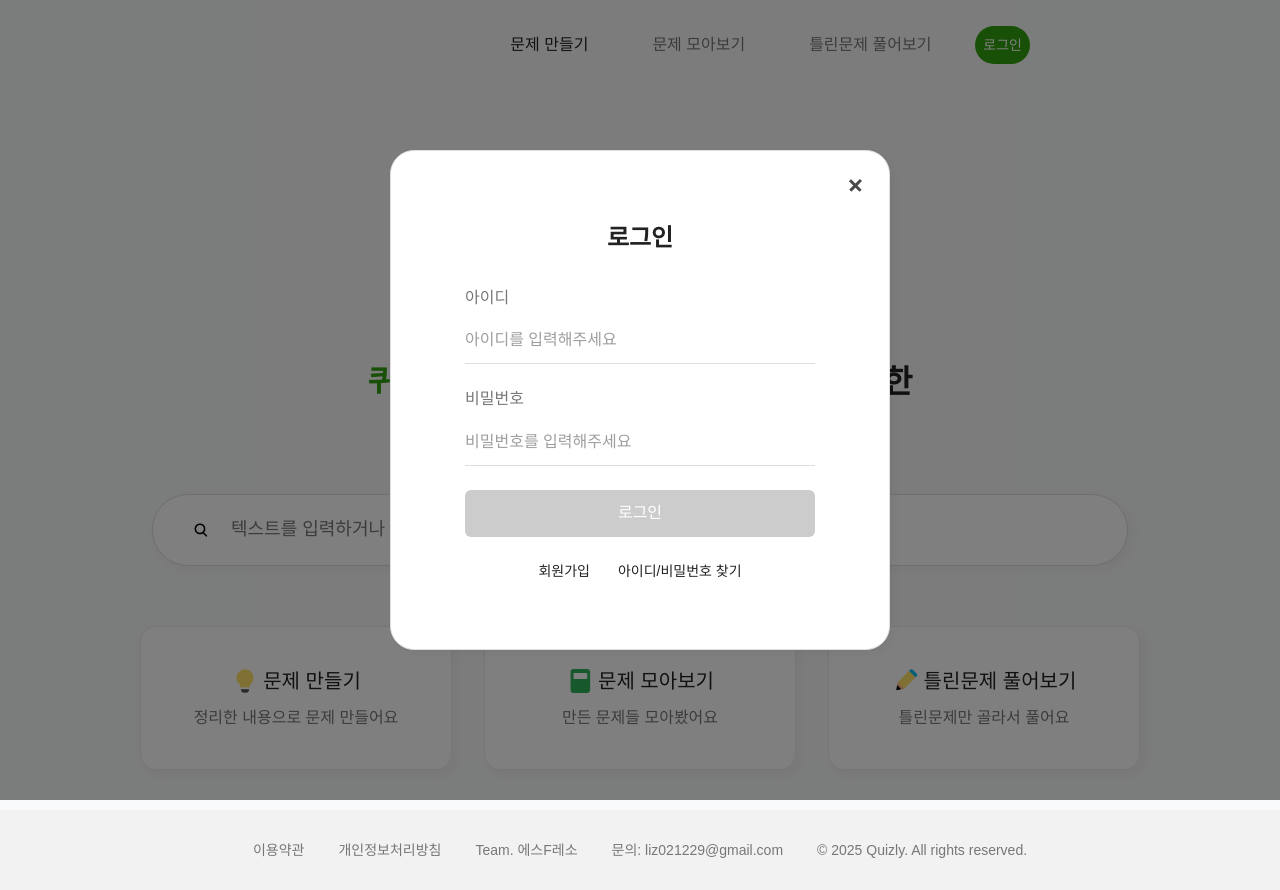
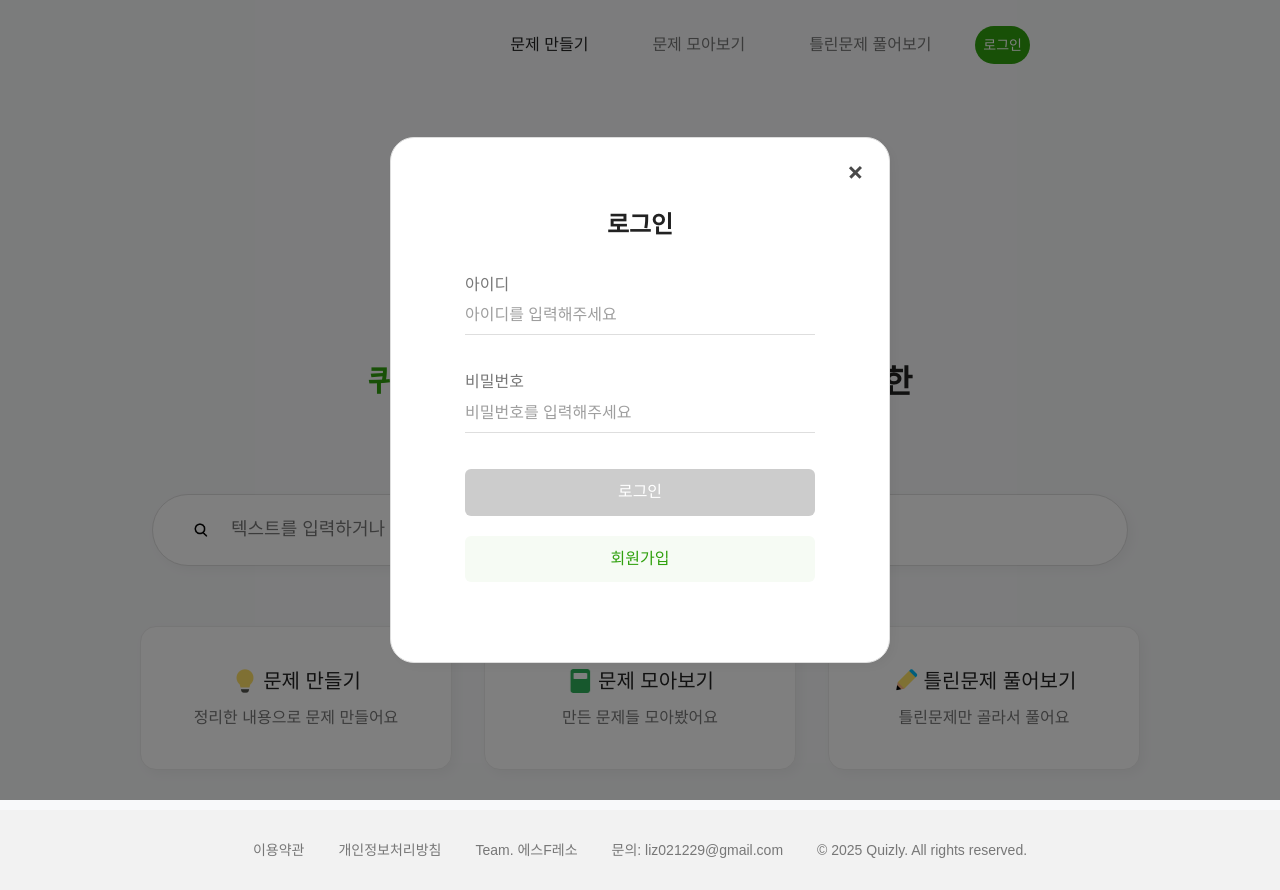
Before and after one commit to Team-Poten/frontend, a React (Create React App) app: page / in a window 1280 px wide. Both pictures are taken after a click on the button "로그인". Shown: the top 890 px of the page. Built offline with nearby package versions, Linux system fonts and the light colour scheme; a web font is replaced by a local one.

Commit message:
STYLE: (#14) 로그인 페이지 퍼블리싱 수정

```diff
--- a/src/components/LoginModal.tsx
+++ b/src/components/LoginModal.tsx
@@ -24,7 +24,7 @@ const ModalOverlay = styled.div<{ isOpen: boolean }>`
 
 const ModalContainer = styled.div`
   width: 500px;
-  height: 500px;
+  height: 526px;
   background-color: #ffffff;
   border: 1px solid #dedede;
   border-radius: 24px;
@@ -75,7 +75,7 @@ const ModalTitle = styled.h2`
 
 const InputContainer = styled.div`
   width: 350px;
-  margin-bottom: 24px;
+  margin-bottom: 36px;
 `;
 
 const InputLabel = styled.label`
@@ -85,12 +85,12 @@ const InputLabel = styled.label`
   line-height: 1.399999976158142em;
   color: #777777;
   display: block;
-  margin-bottom: 8px;
+  margin-bottom: 0px;
 `;
 
 const InputField = styled.input`
   width: 100%;
-  padding: 12px 0;
+  padding: 8px 0;
   border: none;
   border-bottom: 1px solid #dedede;
   font-family: "Pretendard", sans-serif;
@@ -122,7 +122,7 @@ const LoginButton = styled.button`
   font-size: 16px;
   line-height: 1.399999976158142em;
   cursor: pointer;
-  margin-bottom: 24px;
+  margin-bottom: 20px;
 
   &:hover {
     background-color: #2a8f0c;
@@ -134,24 +134,21 @@ const LoginButton = styled.button`
   }
 `;
 
-const BottomLinks = styled.div`
-  display: flex;
-  align-items: center;
-  gap: 16px;
-`;
-
-const LinkButton = styled.button`
-  background: none;
+const SignUpButton = styled.button`
+  width: 350px;
+  padding: 12px 16px;
+  background-color: #f6fbf4;
+  color: #30a10e;
   border: none;
+  border-radius: 6px;
   font-family: "Pretendard", sans-serif;
   font-weight: 400;
-  font-size: 14px;
-  line-height: 1.4000000272478377em;
-  color: #222222;
+  font-size: 16px;
+  line-height: 1.399999976158142em;
   cursor: pointer;
 
   &:hover {
-    color: #30a10e;
+    background-color: #e8f5e8;
   }
 `;
 
@@ -225,12 +222,9 @@ const LoginModal: React.FC<LoginModalProps> = ({
           </LoginButton>
           {error && <ErrorMessage>{error}</ErrorMessage>}
         </form>
-        <BottomLinks>
-          <LinkButton type="button" onClick={handleSignUp}>
-            회원가입
-          </LinkButton>
-          <LinkButton type="button">아이디/비밀번호 찾기</LinkButton>
-        </BottomLinks>
+        <SignUpButton type="button" onClick={handleSignUp}>
+          회원가입
+        </SignUpButton>
       </ModalContainer>
     </ModalOverlay>
   );
```
